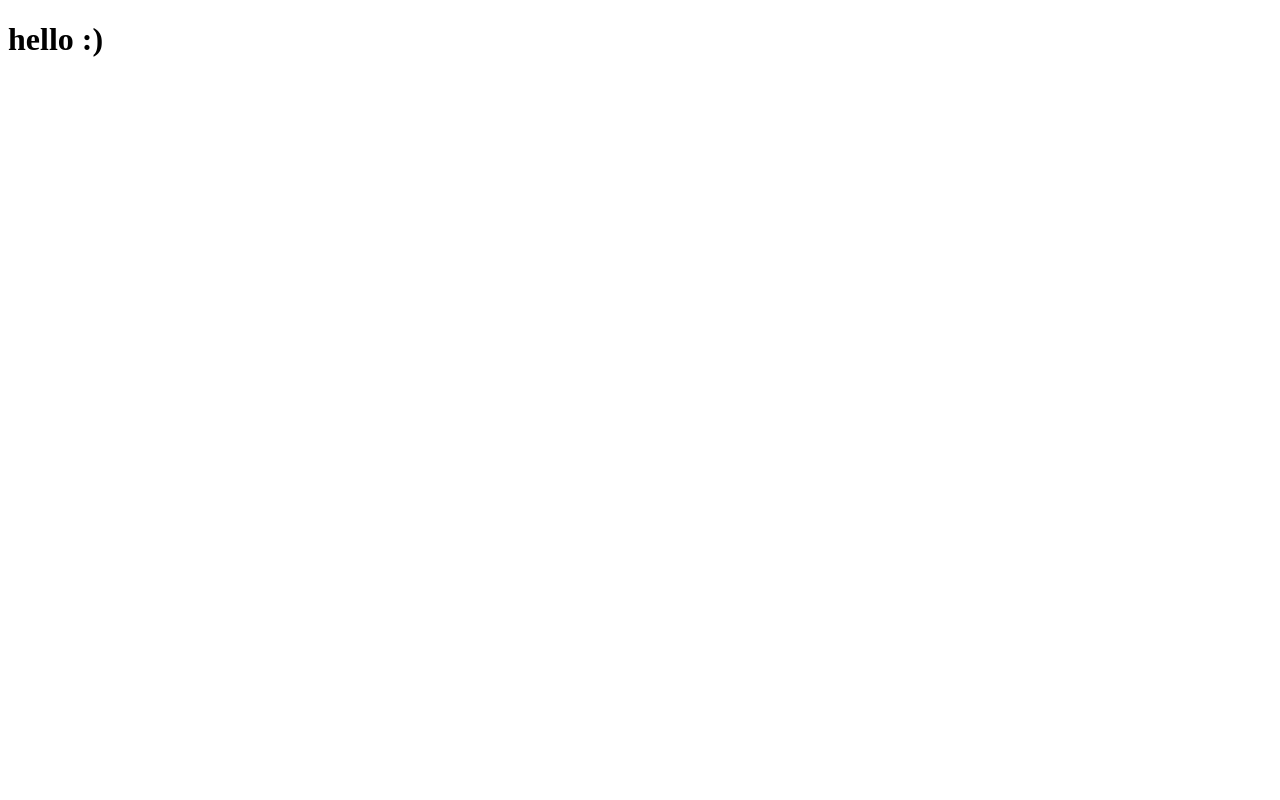
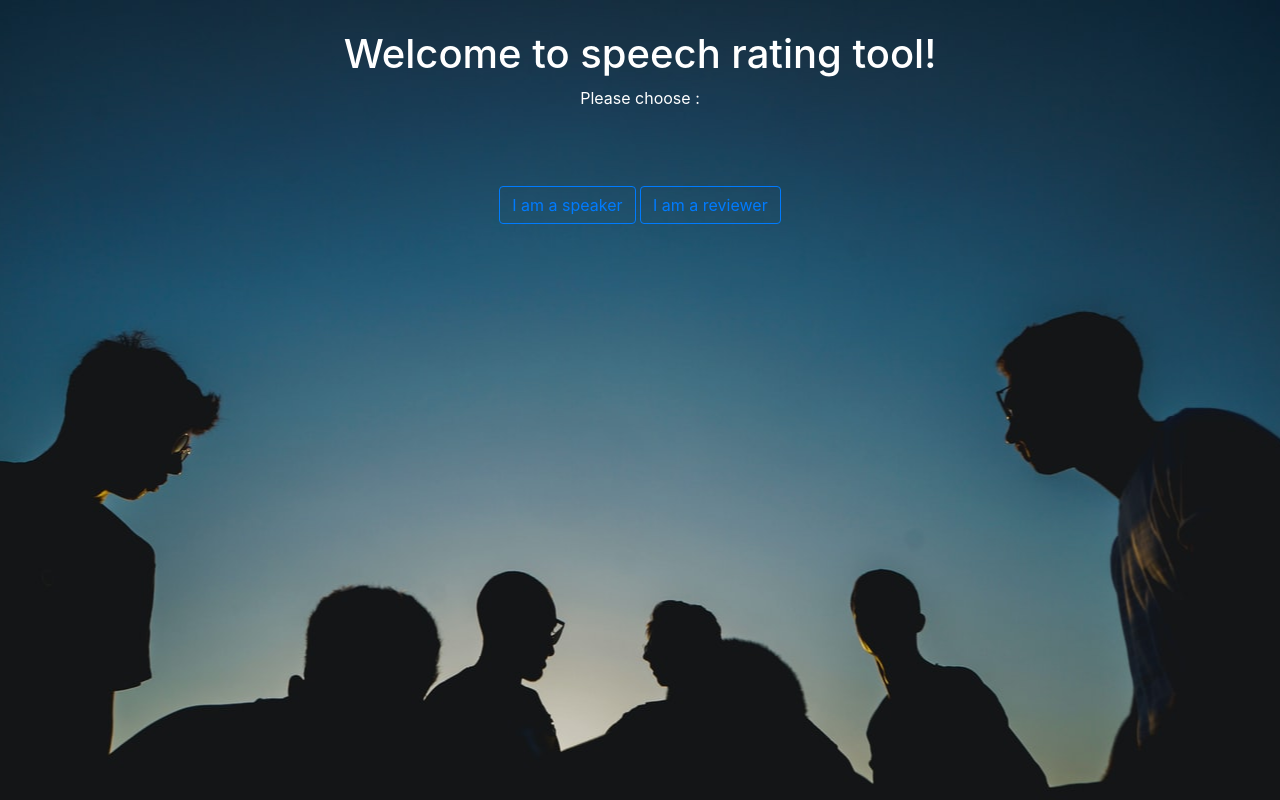
Before and after one commit to Arran-93/speechrater, a plain HTML site: page index.html in a window 1280 px wide. Drawn offline with nearby package versions, Linux system fonts and the light colour scheme.

Commit message:
.css, html
some .css of front page, just to start

```diff
--- /dev/null
+++ b/css/master.css
@@ -0,0 +1,12 @@
+body {
+  background-image: url("content/background.jpg") ;
+  background-repeat: no-repeat;
+  background-color: rgb(20,21,23);
+  background-position: top;
+}
+
+.Greeting{
+  text-align: center;
+  color: white;
+  padding: 30px 40px;
+}
--- a/index.html
+++ b/index.html
@@ -4,8 +4,26 @@
     <meta charset="utf-8">
     <title></title>
   </head>
+        <!-- Bootstrap CSS -->
+    <link rel="stylesheet" href="https://stackpath.bootstrapcdn.com/bootstrap/4.5.0/css/bootstrap.min.css" integrity="sha384-9aIt2nRpC12Uk9gS9baDl411NQApFmC26EwAOH8WgZl5MYYxFfc+NcPb1dKGj7Sk" crossorigin="anonymous">
+    <link rel="stylesheet" href="css/master.css">
+
   <body>
-    <h1> hello :)</h1>
 
+    <div class="Greeting">
+      <h1>Welcome to speech rating tool!</h1>
+      <p>Please choose :</p>
+    </div>
+    <div class="Greeting">
+      <button type="button" class="btn btn-outline-primary">I am a speaker</button>
+      <button type="button" class="btn btn-outline-primary">I am a reviewer</button>
+    </div>
+
+
+
+    <!-- Bootstrap javascrip -->
+    <script src="https://code.jquery.com/jquery-3.5.1.slim.min.js" integrity="sha384-DfXdz2htPH0lsSSs5nCTpuj/zy4C+OGpamoFVy38MVBnE+IbbVYUew+OrCXaRkfj" crossorigin="anonymous"></script>
+    <script src="https://cdn.jsdelivr.net/npm/popper.js@1.16.0/dist/umd/popper.min.js" integrity="sha384-Q6E9RHvbIyZFJoft+2mJbHaEWldlvI9IOYy5n3zV9zzTtmI3UksdQRVvoxMfooAo" crossorigin="anonymous"></script>
+    <script src="https://stackpath.bootstrapcdn.com/bootstrap/4.5.0/js/bootstrap.min.js" integrity="sha384-OgVRvuATP1z7JjHLkuOU7Xw704+h835Lr+6QL9UvYjZE3Ipu6Tp75j7Bh/kR0JKI" crossorigin="anonymous"></script>
   </body>
 </html>
```
Also changed, not shown: css/content/background.jpg (added), css/content/content origin.txt (added).
